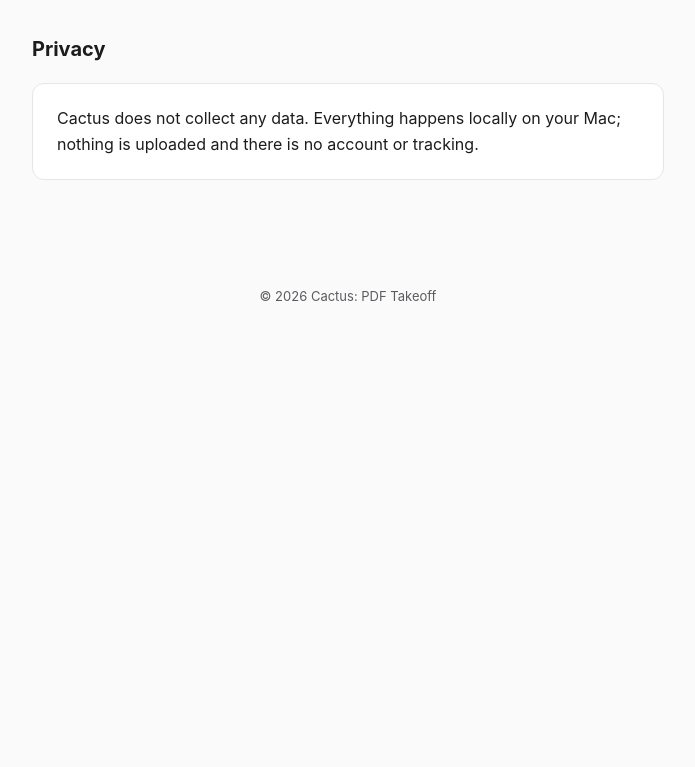
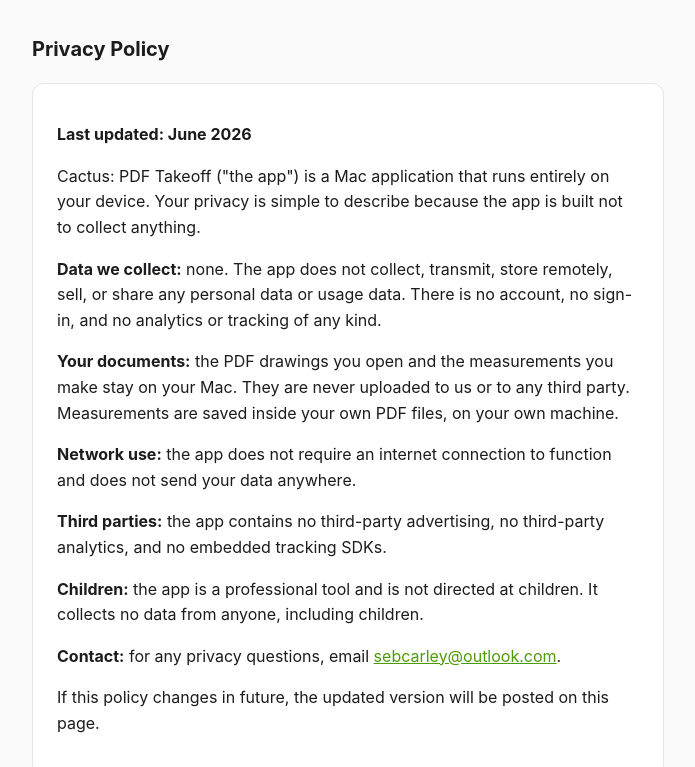
Before and after one commit to sebcarley/cactus-support, a plain HTML site: page index.html in a window 1280 px wide. Shown: the part 1131-1898 px from the top of the page, without its empty margins (292-987 px from the left). Before the commit the page ends 1462 px from the top, so only its background shows below. Drawn offline with Linux system fonts and the light colour scheme.

Commit message:
Update index.html

```diff
--- a/index.html
+++ b/index.html
@@ -64,9 +64,17 @@
       <dd>Cactus opens PDF files. If a file is actually an image (PNG or JPEG) renamed to .pdf, rename it back to its real extension and it will open in other apps. Cactus needs a true PDF.</dd>
     </dl>
 
-    <h2>Privacy</h2>
+    <h2 id="privacy">Privacy Policy</h2>
     <div class="card">
-      <p style="margin:0">Cactus does not collect any data. Everything happens locally on your Mac; nothing is uploaded and there is no account or tracking.</p>
+      <p><strong>Last updated: June 2026</strong></p>
+      <p>Cactus: PDF Takeoff ("the app") is a Mac application that runs entirely on your device. Your privacy is simple to describe because the app is built not to collect anything.</p>
+      <p><strong>Data we collect:</strong> none. The app does not collect, transmit, store remotely, sell, or share any personal data or usage data. There is no account, no sign-in, and no analytics or tracking of any kind.</p>
+      <p><strong>Your documents:</strong> the PDF drawings you open and the measurements you make stay on your Mac. They are never uploaded to us or to any third party. Measurements are saved inside your own PDF files, on your own machine.</p>
+      <p><strong>Network use:</strong> the app does not require an internet connection to function and does not send your data anywhere.</p>
+      <p><strong>Third parties:</strong> the app contains no third-party advertising, no third-party analytics, and no embedded tracking SDKs.</p>
+      <p><strong>Children:</strong> the app is a professional tool and is not directed at children. It collects no data from anyone, including children.</p>
+      <p><strong>Contact:</strong> for any privacy questions, email <a href="mailto:sebcarley@outlook.com">sebcarley@outlook.com</a>.</p>
+      <p>If this policy changes in future, the updated version will be posted on this page.</p>
     </div>
   </main>
 
```
